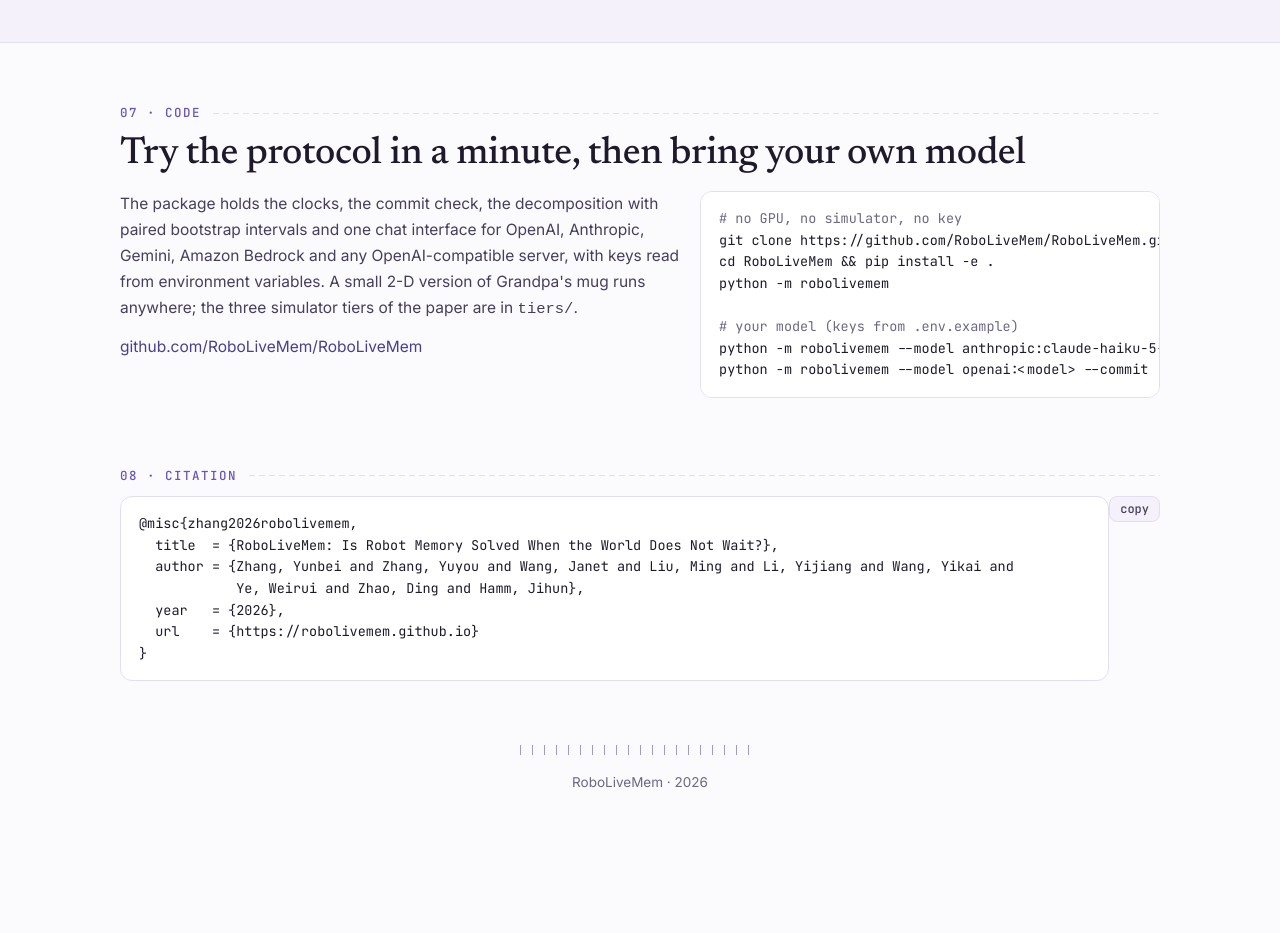
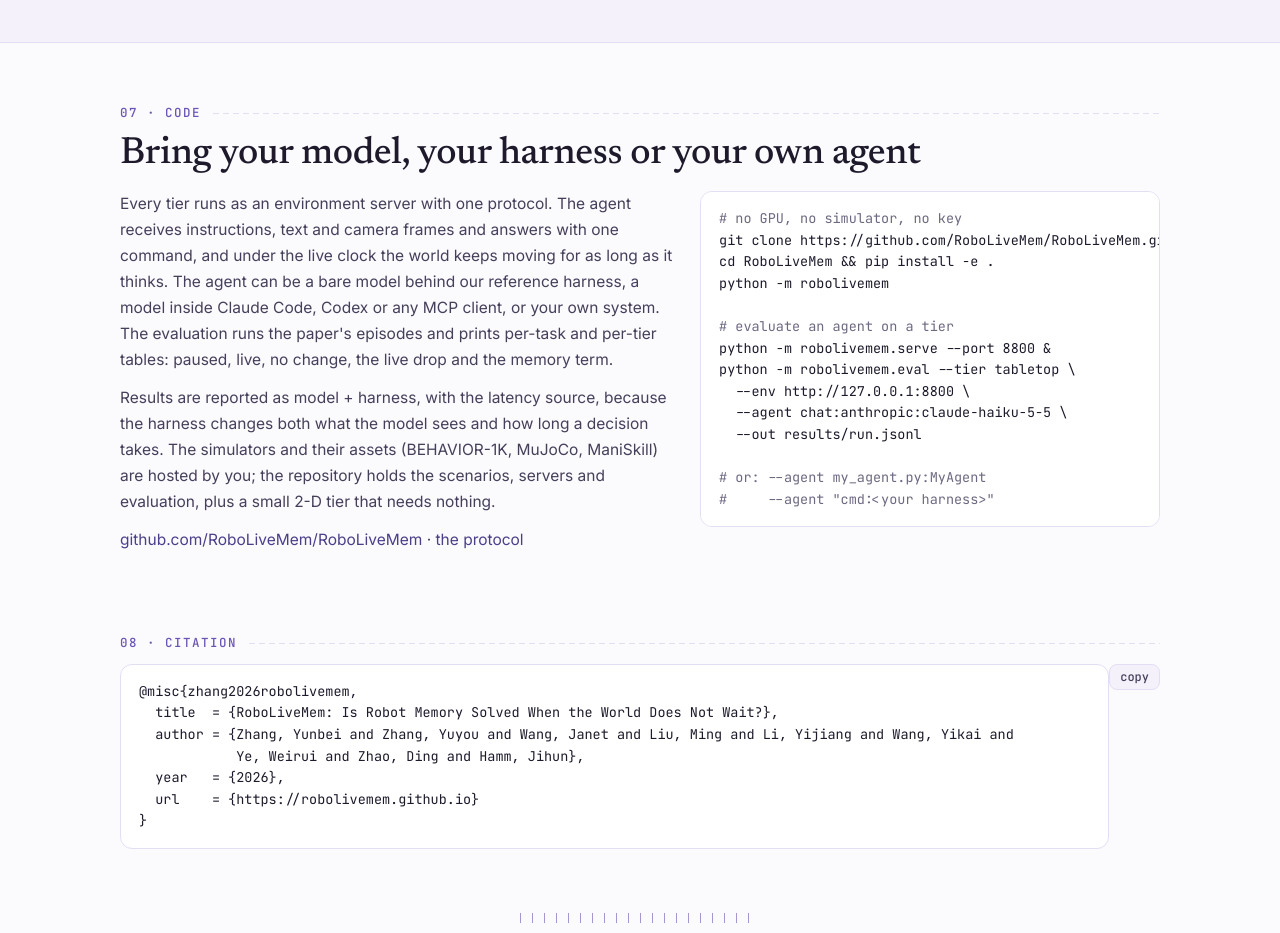
Before and after one commit to RoboLiveMem/RoboLiveMem.github.io, a plain HTML site: page index.html in a window 1280 px wide. Shown: the part 9360-10293 px from the top of the page. Before the commit the page ends 10218 px from the top, so only its background shows below. Drawn offline with Linux system fonts and the light colour scheme.

Commit message:
Project page: evaluation and protocol in the code section

```diff
--- a/index.html
+++ b/index.html
@@ -470,23 +470,35 @@ footer .tick { display: block; height: 10px; max-width: 240px; margin: 0 auto 16
 <section class="gut" id="code">
   <div class="wrap">
     <p class="kick">07 · Code</p>
-    <h2>Try the protocol in a minute, then bring your own model</h2>
+    <h2>Bring your model, your harness or your own agent</h2>
     <div class="codegrid">
       <div>
-        <p>The package holds the clocks, the commit check, the decomposition with paired bootstrap intervals and one chat
-        interface for OpenAI, Anthropic, Gemini, Amazon Bedrock and any OpenAI-compatible server, with keys read from
-        environment variables. A small 2-D version of Grandpa's mug runs anywhere; the three simulator tiers of the paper
-        are in <code>tiers/</code>.</p>
-        <p><a href="https://github.com/RoboLiveMem/RoboLiveMem">github.com/RoboLiveMem/RoboLiveMem</a></p>
+        <p>Every tier runs as an environment server with one protocol. The agent receives instructions, text and camera
+        frames and answers with one command, and under the live clock the world keeps moving for as long as it thinks.
+        The agent can be a bare model behind our reference harness, a model inside Claude Code, Codex or any MCP client,
+        or your own system. The evaluation runs the paper's episodes and prints per-task and per-tier tables:
+        paused, live, no change, the live drop and the memory term.</p>
+        <p>Results are reported as model + harness, with the latency source, because the harness changes both what the
+        model sees and how long a decision takes. The simulators and their assets (BEHAVIOR-1K, MuJoCo, ManiSkill) are
+        hosted by you; the repository holds the scenarios, servers and evaluation, plus a small 2-D tier that needs
+        nothing.</p>
+        <p><a href="https://github.com/RoboLiveMem/RoboLiveMem">github.com/RoboLiveMem/RoboLiveMem</a> ·
+        <a href="https://github.com/RoboLiveMem/RoboLiveMem/blob/main/PROTOCOL.md">the protocol</a></p>
       </div>
 <pre><span class="c"># no GPU, no simulator, no key</span>
 git clone https://github.com/RoboLiveMem/RoboLiveMem.git
 cd RoboLiveMem && pip install -e .
 python -m robolivemem
 
-<span class="c"># your model (keys from .env.example)</span>
-python -m robolivemem --model anthropic:claude-haiku-5-5
-python -m robolivemem --model openai:&lt;model&gt; --commit</pre>
+<span class="c"># evaluate an agent on a tier</span>
+python -m robolivemem.serve --port 8800 &amp;
+python -m robolivemem.eval --tier tabletop \
+  --env http://127.0.0.1:8800 \
+  --agent chat:anthropic:claude-haiku-5-5 \
+  --out results/run.jsonl
+
+<span class="c"># or: --agent my_agent.py:MyAgent</span>
+<span class="c">#     --agent "cmd:&lt;your harness&gt;"</span></pre>
     </div>
   </div>
 </section>
```
